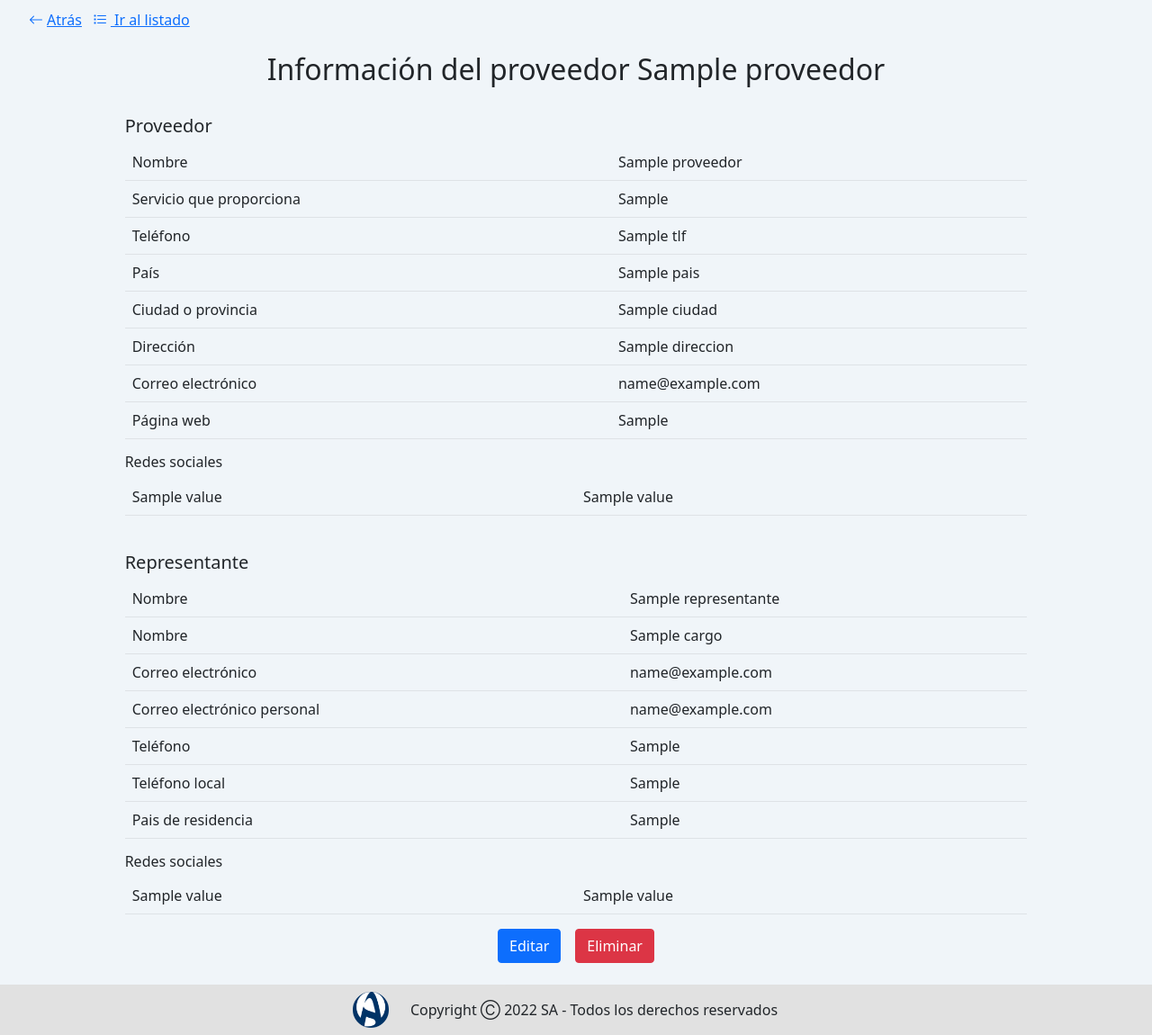
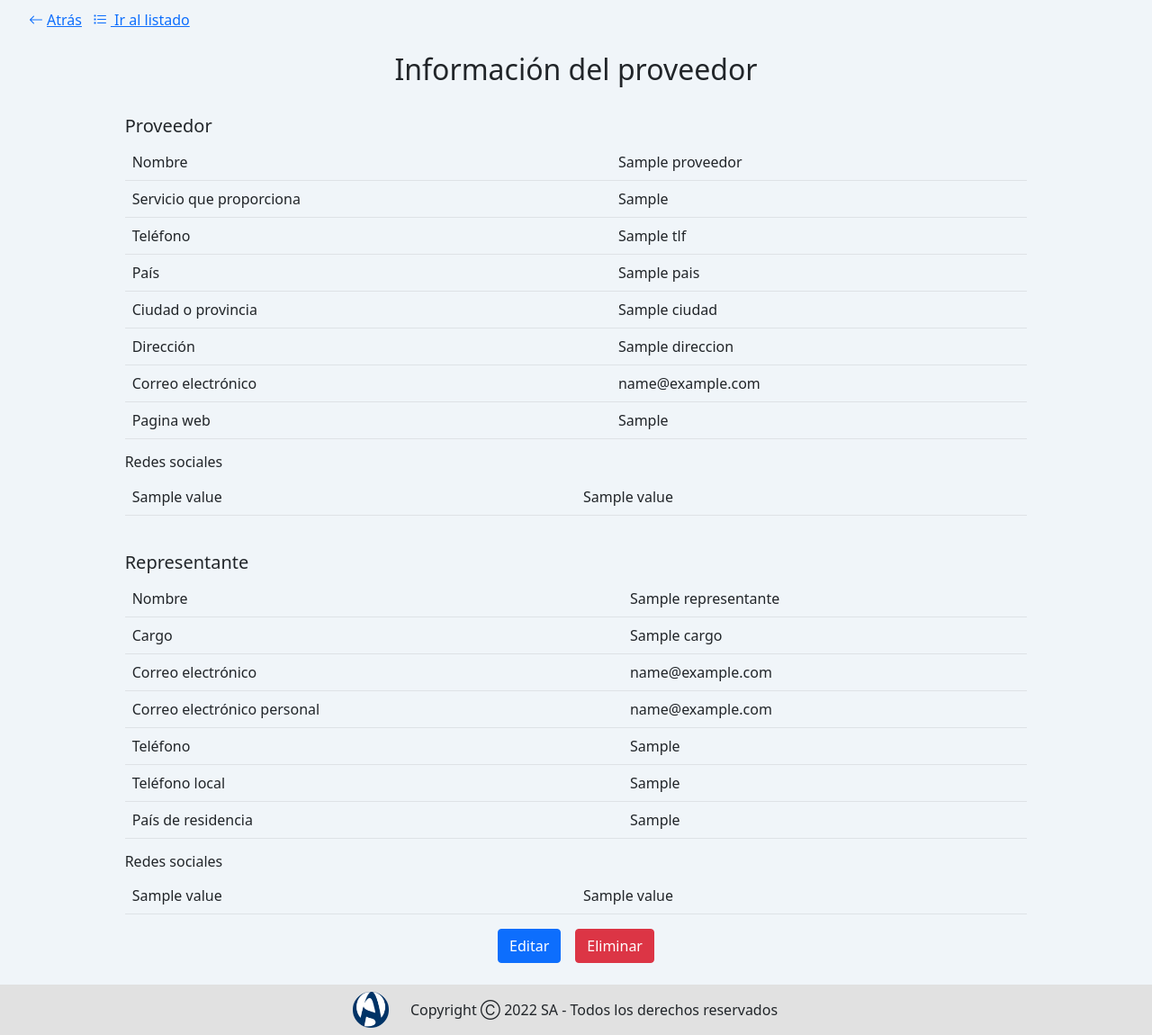
Before and after one commit to diegosanchezp/lab1-ati2, a Django app: template lab_ati/templates/pages/proveedor/read.html in a window 1280 px wide. Shown: the part 62-1212 px from the top of the page at 90% size. Run offline with Django 4.2, Linux system fonts and the light colour scheme; the template is opened without the code that fills it: most values are stand-ins (such as "Sample title", 1, 10 or a date in 2020); some libraries are stand-ins or nearby versions.

Commit message:
traducciones

```diff
--- a/lab_ati/templates/pages/proveedor/create-update.html
+++ b/lab_ati/templates/pages/proveedor/create-update.html
@@ -1,7 +1,6 @@
 {% extends "base.html" %}
 {% load i18n %}
 {% block content %}
-
 {% include "../../common/navigation-bar.html" with back_link=request.META.HTTP_REFERER list_link=list_link %}
 {% if data.update == True %}
 <h2>{% trans "Modificar proveedor" %} {{data.proveedor.nombre}}</h2>
--- a/lab_ati/templates/pages/proveedor/formAuto.html
+++ b/lab_ati/templates/pages/proveedor/formAuto.html
@@ -1,3 +1,4 @@
+{% load i18n %}
 {% if data.update == True %}
 <form
   class="container d-grid gap-3 pb-4"
@@ -79,6 +80,6 @@
 
 
   <div class="d-grid gap-2 col-6 mx-auto form-button-box">
-    <button class="btn btn-primary" type="submit">Guardar</button>
+    <button class="btn btn-primary" type="submit">{% trans "Guardar" %}</button>
   </div>
 </form>
--- a/lab_ati/templates/pages/proveedor/read.html
+++ b/lab_ati/templates/pages/proveedor/read.html
@@ -3,7 +3,7 @@
 {% block content %}
 <section class="general-container w-100">
   {% include "../../common/navigation-bar.html" with back_link=request.META.HTTP_REFERER list_link=list_link %}
-  <h2 class="text-center pb-4">{% trans 'Información del proveedor' %} {{proveedor.nombre}}</h2>
+  <h2 class="text-center pb-4">{% trans 'Información del proveedor' %}</h2>
   <div class="container col-10 mx-auto">
     <h5>{% trans 'Proveedor' %}</h5>
     <table class="table">
@@ -37,7 +37,7 @@
           <td>{{proveedor.email}}</td>
         </tr>
         <tr>
-          <td>{% trans 'Página web' %}</td>
+          <td>{% trans 'Pagina web' %}</td>
           <td>{{proveedor.web_site}}</td>
         </tr>
       </tbody>
@@ -73,7 +73,7 @@
           <td>{{proveedor.representante}}</td>
         </tr>
         <tr>
-          <td>{% trans 'Nombre' %}</td>
+          <td>{% trans 'Cargo' %}</td>
           <td>{{proveedor.cargo}}</td>
         </tr>
         <tr>
@@ -93,7 +93,7 @@
           <td>{{proveedor.tlf_local}}</td>
         </tr>
         <tr>
-          <td>{% trans 'Pais de residencia' %}</td>
+          <td>{% trans 'País de residencia' %}</td>
           <td>{{proveedor.pais_representante}}</td>
         </tr>
       </tbody>
```
Also changed, not shown: locale/es/LC_MESSAGES/django.po.
